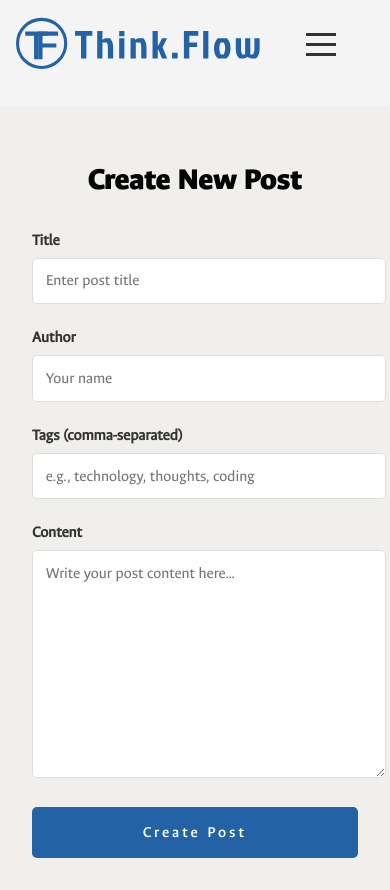
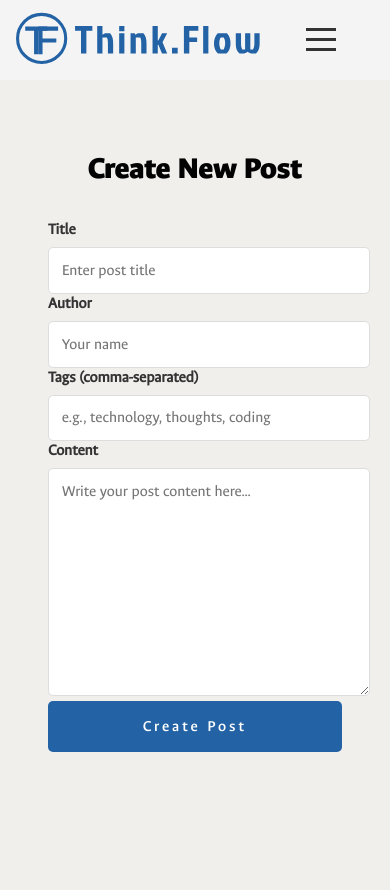
Before and after one commit to gabrielatwell1987/blog, a SvelteKit app: page /new in a window 390 px wide. After the commit the page ends 844 px from the top, so only its background shows below. Built offline with nearby package versions, Linux system fonts and the light colour scheme.

Commit message:
made the project fully responsive and look good on mobile

```diff
--- a/src/routes/+layout.svelte
+++ b/src/routes/+layout.svelte
@@ -146,6 +146,8 @@
 
 			& .nav-header {
 				margin-bottom: 1rem;
+				height: 1em;
+				margin-top: 1rem;
 
 				& .menu-btn {
 					display: block;
--- a/src/routes/new/+page.svelte
+++ b/src/routes/new/+page.svelte
@@ -98,7 +98,8 @@
 <style>
 	.new-post {
 		max-width: 800px;
-		margin: 0 auto;
+		margin-inline: auto;
+		padding: 1rem;
 
 		& h1 {
 			font-family: var(--ancizar-black-font);
@@ -108,7 +109,8 @@
 		}
 
 		& .form-group {
-			margin-bottom: 1.5rem;
+			margin-inline: auto;
+			width: 100%;
 
 			& label {
 				display: block;
@@ -170,4 +172,14 @@
 			font-size: 0.9rem;
 		}
 	}
+
+	@media (max-width: 500px) {
+		.new-post {
+			padding: 1rem;
+
+			& .form-group {
+				padding: 0;
+			}
+		}
+	}
 </style>
```
Also changed, not shown: src/routes/+page.svelte (+14 -2 lines), src/routes/posts/+page.svelte (+17 -1 lines).
